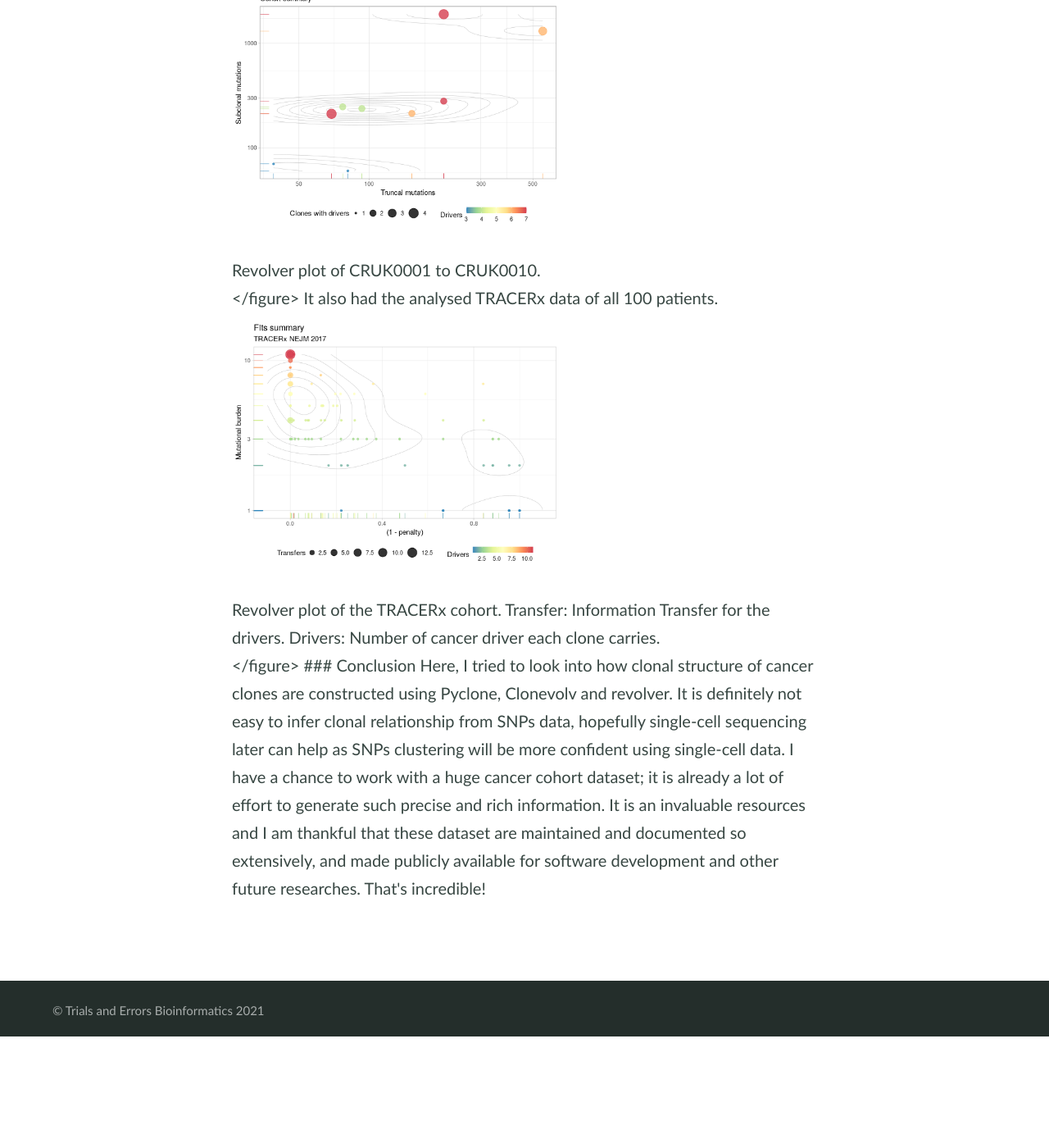
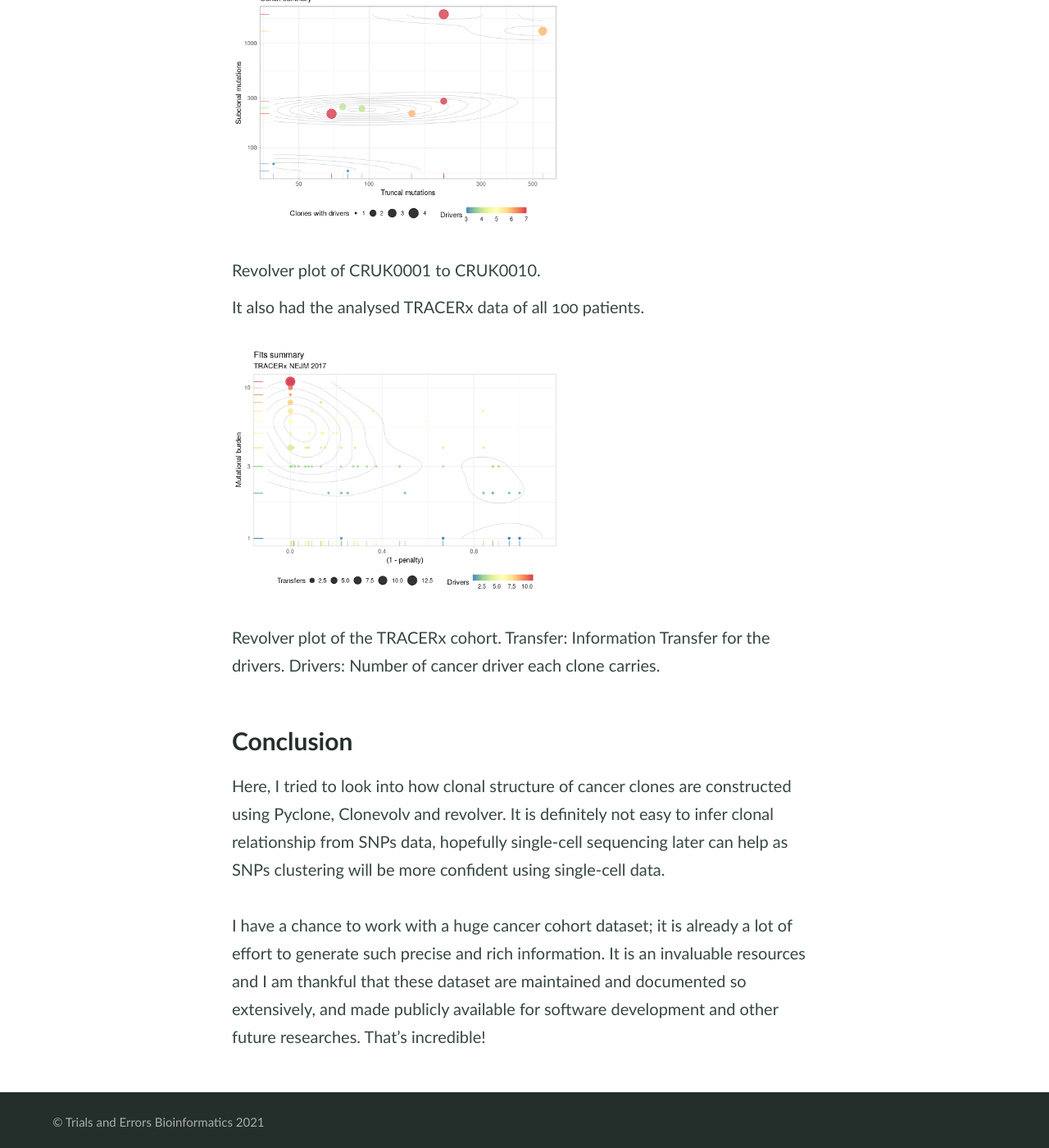
Before and after one commit to AthenACHY/AthenACHY.github.io, a Jekyll site: the page built from _posts/2021-05-09-Clonal_recontruction_cancer.md, in a window 1280 px wide and 1400 px high, scrolled down 9842 px. Shown: the whole window at 82% size. Built offline with Jekyll 4.4.1, drawn with Linux system fonts in a browser that asks for light colours; before the commit the page ends 11106 px from its top, so only the background shows below that.

Commit message:
Add files via upload

```diff
--- a/_posts/2021-05-09-Clonal_recontruction_cancer.md
+++ b/_posts/2021-05-09-Clonal_recontruction_cancer.md
@@ -140,6 +140,7 @@ I is quite interesting that R3 showed a perfect sequential order for cluster eme
 </p>
 <figcaption>ClonEvol inference of R1, R2 and R3. </figcaption>
 </figure>
+
 ### Try revolver
 Now, let try [revolver](https://github.com/caravagnalab/revolver).
 The tutorial is at revolver/vignettes/Input_formats.Rmd, Getters.Rmd and Plotting_functions.Rmd.
@@ -196,6 +197,7 @@ That's very cool that revolver create a clonal structure of each patient. Here i
 <figure>
 <p align="left">
 <img src="/img/posts/2021_05_09_Cancer_subclone/revolver_CRUK1_10.png" width="400" >
+</p>
 <figcaption>Revolver plot of CRUK0001 to CRUK0010. </figcaption>
 </figure>
 
@@ -204,6 +206,7 @@ It also had the analysed TRACERx data of all 100 patients.
 <p align="left">
 <img src="/img/posts/2021_05_09_Cancer_subclone/revolver_TRACERx.png" width="400" >
 <figcaption>Revolver plot of the TRACERx cohort. Transfer: Information Transfer for the drivers. Drivers: Number of cancer driver each clone carries. </figcaption>
+</p>
 </figure>
 
 ### Conclusion
```
